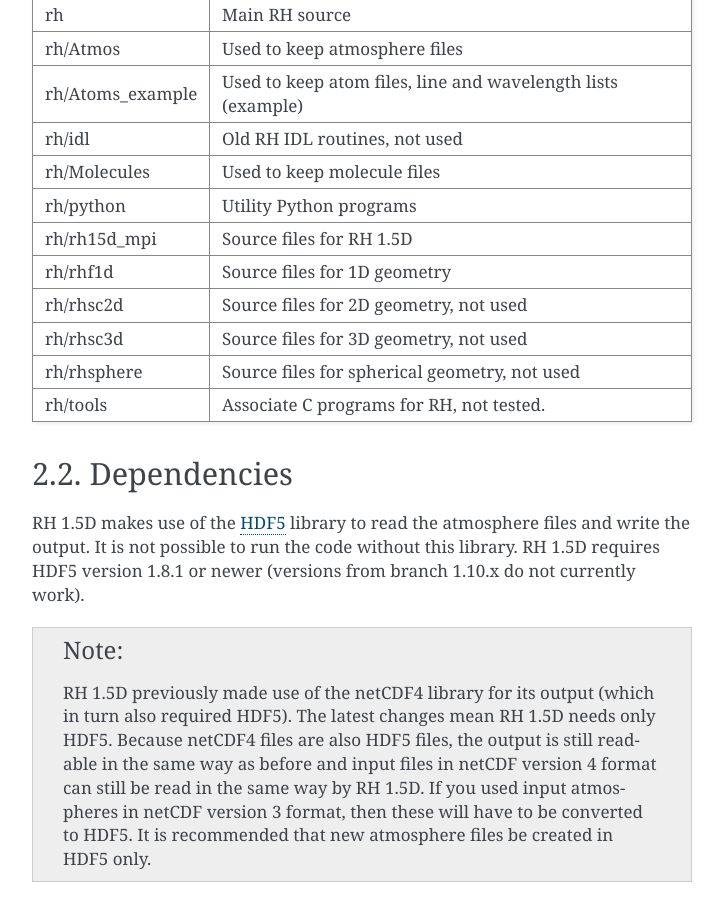
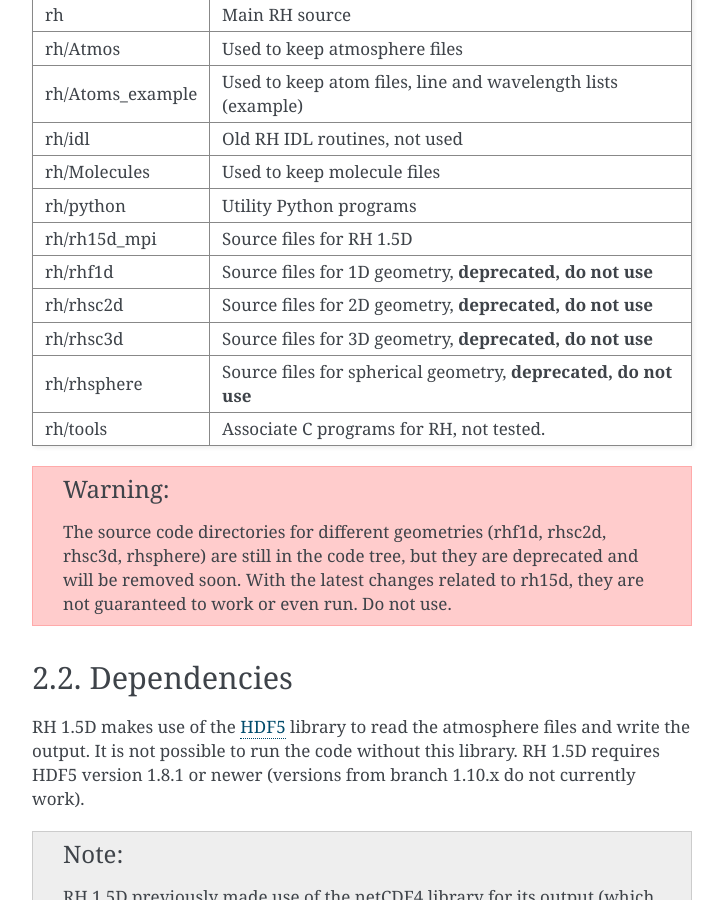
Before and after one commit to ITA-Solar/rh, a Sphinx documentation site: the page built from doc/source/installation.txt, in a window 1280 px wide and 900 px high, scrolled down 559 px. Shown: the whole window, without its empty margins (388-1112 px from the left). Built offline with Sphinx 7.4.7, drawn with Linux system fonts in a browser that asks for light colours; formulas are drawn with MathJax 3.

Commit message:
Added vturb in example hdf5 atmosphere, fixed Ca II atom, updated documentation
Now added vturb from FALC model to example hdf5 atmosphere (previous
was inconsistent with multi formatted atmospheres). Updated Ca II
example atom so it has the proper Barklem coefficients. Also updated
documentation to make it clear rhf1d is deprecated.

```diff
--- a/doc/source/input.txt
+++ b/doc/source/input.txt
@@ -33,7 +33,7 @@ The new ``keyword.input`` options for the 1.5D version are:
 | ``SNAPSHOT``               | ``0``              | Snapshot index from the atmosphere file.                                       |
 +----------------------------+--------------------+--------------------------------------------------------------------------------+
 | ``X_START``                | ``0``              | Starting column in the x direction. If < 0, will be set to 0.                  |
-+-----------------------------+-------------------+--------------------------------------------------------------------------------+
++----------------------------+--------------------+--------------------------------------------------------------------------------+
 | ``X_END``                  | ``-1``             | Ending column in the x direction. If <= 0, will be set to ``NX`` in the        |
 |                            |                    | atmosphere file.                                                               |
 +----------------------------+--------------------+--------------------------------------------------------------------------------+
--- a/doc/source/installation.txt
+++ b/doc/source/installation.txt
@@ -25,12 +25,16 @@ rh/idl           Old RH IDL routines, not used
 rh/Molecules     Used to keep molecule files
 rh/python        Utility Python programs
 rh/rh15d_mpi     Source files for RH 1.5D
-rh/rhf1d         Source files for 1D geometry
-rh/rhsc2d        Source files for 2D geometry, not used
-rh/rhsc3d        Source files for 3D geometry, not used
-rh/rhsphere      Source files for spherical geometry, not used
+rh/rhf1d         Source files for 1D geometry, **deprecated, do not use**
+rh/rhsc2d        Source files for 2D geometry, **deprecated, do not use**
+rh/rhsc3d        Source files for 3D geometry, **deprecated, do not use**
+rh/rhsphere      Source files for spherical geometry, **deprecated, do not use**
 rh/tools         Associate C programs for RH, not tested.
 ================ ============================================================
+
+.. warning::
+   The source code directories for different geometries (rhf1d, rhsc2d, rhsc3d, rhsphere) are still in the code tree, but they are deprecated and will be removed soon. With the latest changes related to rh15d, they are not guaranteed to work or even run. Do not use.
+
 
 Dependencies
 ============
```
Also changed, not shown: README.md (+9 -3 lines), doc/source/introduction.txt (+7 -2 lines), 3 other files.
